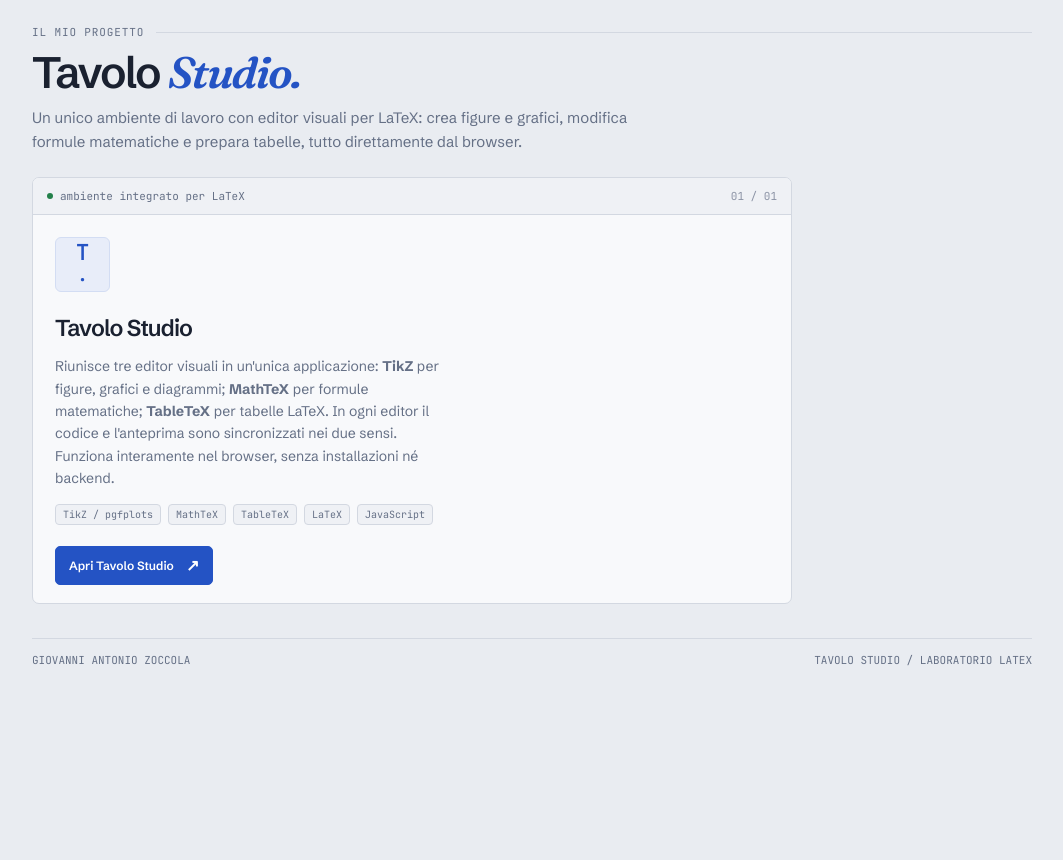
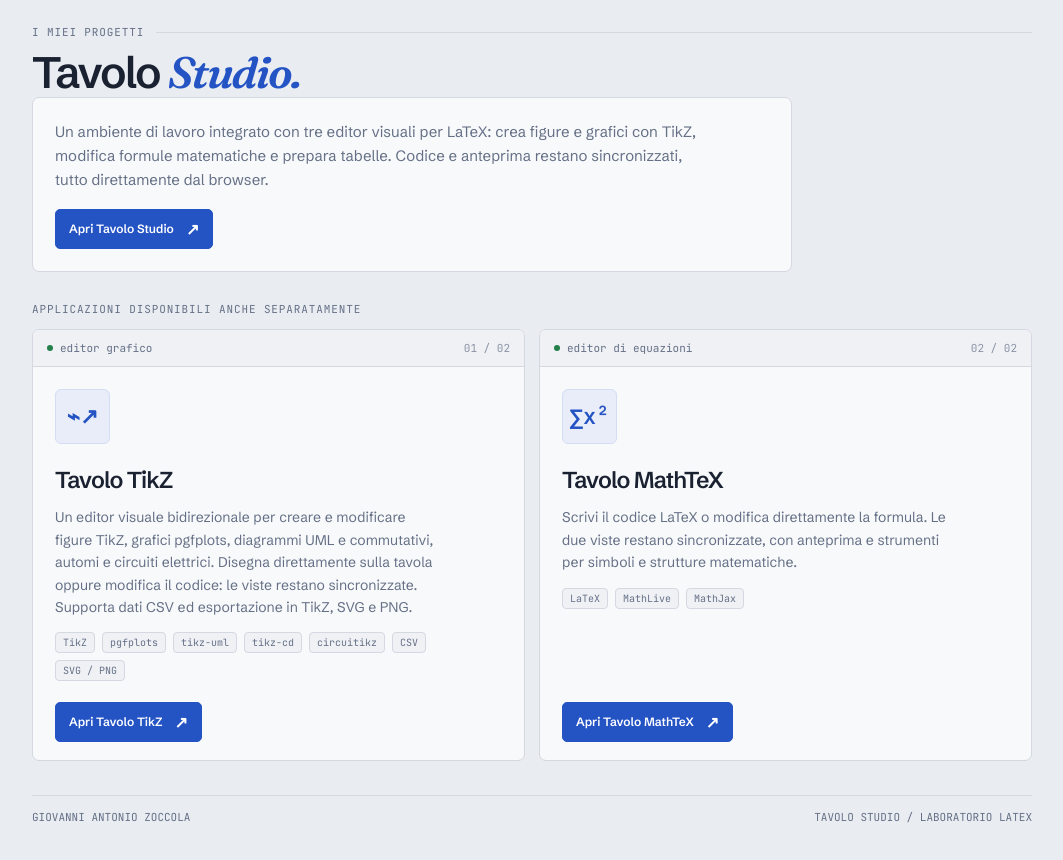
Before and after one commit to giozoc/giozoc.github.io, a plain HTML site: page index.html in a window 1280 px wide. Shown: the part 572-1432 px from the top of the page, without its empty margins (108-1171 px from the left). Before the commit the page ends 1283 px from the top, so only its background shows below. Drawn offline with Linux system fonts and the light colour scheme.

Commit message:
Restore standalone apps alongside Tavolo Studio

```diff
--- a/index.html
+++ b/index.html
@@ -34,8 +34,12 @@ h1 em{font-family:var(--display);font-weight:600;letter-spacing:-.045em;color:va
 .section-head:after{content:"";height:1px;background:var(--line);flex:1}
 h2.section-title{font-size:clamp(30px,5vw,44px);line-height:1.12;letter-spacing:-.045em;font-weight:600}
 .section-intro{color:var(--muted);margin-top:9px;margin-bottom:23px;max-width:600px}
-.projects{display:grid;grid-template-columns:minmax(0,1fr);gap:14px}
-.project{width:100%;max-width:760px;background:var(--panel);border:1px solid var(--line);border-radius:7px;overflow:hidden;display:flex;flex-direction:column;min-height:270px;transition:border-color .18s,transform .18s,box-shadow .18s}
+.projects{display:grid;grid-template-columns:repeat(2,minmax(0,1fr));gap:14px}
+.project{background:var(--panel);border:1px solid var(--line);border-radius:7px;overflow:hidden;display:flex;flex-direction:column;min-height:270px;transition:border-color .18s,transform .18s,box-shadow .18s}
+.studio-feature{max-width:760px;margin:0 0 30px;padding:22px;background:var(--panel);border:1px solid var(--line);border-radius:7px}
+.studio-feature p{color:var(--muted);max-width:650px}
+.studio-feature .open{display:inline-block;padding-top:17px}
+.apps-label{margin:0 0 13px;color:var(--muted);font:11px var(--code);letter-spacing:.08em;text-transform:uppercase}
 .project:hover{border-color:#9aaedc;transform:translateY(-2px);box-shadow:0 10px 28px #1a21300d}
 .cardtop{display:flex;align-items:center;justify-content:space-between;padding:11px 14px;background:var(--panel2);border-bottom:1px solid var(--line);font:11px var(--code);color:var(--muted)}
 .status{display:flex;align-items:center;gap:7px}.dot{width:6px;height:6px;border-radius:50%;background:#23804a}
@@ -48,7 +52,7 @@ h2.section-title{font-size:clamp(30px,5vw,44px);line-height:1.12;letter-spacing:
 .open span{display:inline-flex;align-items:center;gap:12px;background:var(--accent);color:white;border:1px solid var(--accent);border-radius:5px;padding:9px 13px;font-size:12px;font-weight:600;transition:filter .18s}
 .open:hover span{filter:brightness(1.1)}.arrow{font-size:16px;line-height:1}
 .foot{margin-top:34px;padding-top:14px;border-top:1px solid var(--line);display:flex;justify-content:space-between;gap:15px;color:var(--muted);font:11px var(--code)}
-@media(max-width:650px){.top{padding:13px 18px}.top-note{font-size:10px}main{margin-top:38px}.intro{padding-bottom:42px}.projects{grid-template-columns:1fr}.project{min-height:245px}.cardbody{padding:20px}.foot{flex-direction:column;gap:5px}}
+@media(max-width:650px){.top{padding:13px 18px}.top-note{font-size:10px}main{margin-top:38px}.intro{padding-bottom:42px}.projects{grid-template-columns:1fr}.project{min-height:245px}.cardbody{padding:20px}.studio-feature{padding:19px}.foot{flex-direction:column;gap:5px}}
 @media(prefers-color-scheme:dark){:root{color-scheme:dark;--bg:#101319;--panel:#181c24;--panel2:#1f242e;--ink:#e2e6ee;--muted:#8a93a6;--line:#2c323e;--accent:#8fb0ff}.glyph{background:#202b42;border-color:#33466d}.dot{background:#5fd38d}.project:hover{border-color:#50658f;box-shadow:0 10px 28px #0003}}
 </style>
 </head>
@@ -69,18 +73,32 @@ h2.section-title{font-size:clamp(30px,5vw,44px);line-height:1.12;letter-spacing:
     </div>
   </section>
   <section class="section" aria-labelledby="studio-title">
-    <div class="section-head">Il mio progetto</div>
+    <div class="section-head">I miei progetti</div>
     <h2 class="section-title" id="studio-title">Tavolo <em style="font-family:var(--display);color:var(--accent)">Studio.</em></h2>
-    <p class="section-intro">Un unico ambiente di lavoro con editor visuali per LaTeX: crea figure e grafici, modifica formule matematiche e prepara tabelle, tutto direttamente dal browser.</p>
+    <div class="studio-feature">
+      <p>Un ambiente di lavoro integrato con tre editor visuali per LaTeX: crea figure e grafici con TikZ, modifica formule matematiche e prepara tabelle. Codice e anteprima restano sincronizzati, tutto direttamente dal browser.</p>
+      <a class="open" href="https://giozoc.github.io/tavolo-studio/"><span>Apri Tavolo Studio <b class="arrow" aria-hidden="true">↗</b></span></a>
+    </div>
+    <div class="apps-label">Applicazioni disponibili anche separatamente</div>
     <div class="projects">
       <article class="project">
-        <div class="cardtop"><span class="status"><i class="dot"></i> ambiente integrato per LaTeX</span><span class="index">01 / 01</span></div>
+        <div class="cardtop"><span class="status"><i class="dot"></i> editor grafico</span><span class="index">01 / 02</span></div>
         <div class="cardbody">
-          <div class="glyph" aria-hidden="true">T<sub>·</sub></div>
-          <h3>Tavolo Studio</h3>
-          <p>Riunisce tre editor visuali in un'unica applicazione: <strong>TikZ</strong> per figure, grafici e diagrammi; <strong>MathTeX</strong> per formule matematiche; <strong>TableTeX</strong> per tabelle LaTeX. In ogni editor il codice e l'anteprima sono sincronizzati nei due sensi. Funziona interamente nel browser, senza installazioni né backend.</p>
-          <div class="tags"><span class="tag">TikZ / pgfplots</span><span class="tag">MathTeX</span><span class="tag">TableTeX</span><span class="tag">LaTeX</span><span class="tag">JavaScript</span></div>
-          <a class="open" href="https://giozoc.github.io/tavolo-studio/"><span>Apri Tavolo Studio <b class="arrow" aria-hidden="true">↗</b></span></a>
+          <div class="glyph" aria-hidden="true">⌁↗</div>
+          <h3>Tavolo TikZ</h3>
+          <p>Un editor visuale bidirezionale per creare e modificare figure TikZ, grafici pgfplots, diagrammi UML e commutativi, automi e circuiti elettrici. Disegna direttamente sulla tavola oppure modifica il codice: le viste restano sincronizzate. Supporta dati CSV ed esportazione in TikZ, SVG e PNG.</p>
+          <div class="tags"><span class="tag">TikZ</span><span class="tag">pgfplots</span><span class="tag">tikz-uml</span><span class="tag">tikz-cd</span><span class="tag">circuitikz</span><span class="tag">CSV</span><span class="tag">SVG / PNG</span></div>
+          <a class="open" href="https://giozoc.github.io/tavolo-tikz/"><span>Apri Tavolo TikZ <b class="arrow" aria-hidden="true">↗</b></span></a>
+        </div>
+      </article>
+      <article class="project">
+        <div class="cardtop"><span class="status"><i class="dot"></i> editor di equazioni</span><span class="index">02 / 02</span></div>
+        <div class="cardbody">
+          <div class="glyph" aria-hidden="true">∑x²</div>
+          <h3>Tavolo MathTeX</h3>
+          <p>Scrivi il codice LaTeX o modifica direttamente la formula. Le due viste restano sincronizzate, con anteprima e strumenti per simboli e strutture matematiche.</p>
+          <div class="tags"><span class="tag">LaTeX</span><span class="tag">MathLive</span><span class="tag">MathJax</span></div>
+          <a class="open" href="https://giozoc.github.io/tavolo-mathtex/"><span>Apri Tavolo MathTeX <b class="arrow" aria-hidden="true">↗</b></span></a>
         </div>
       </article>
     </div>
```
